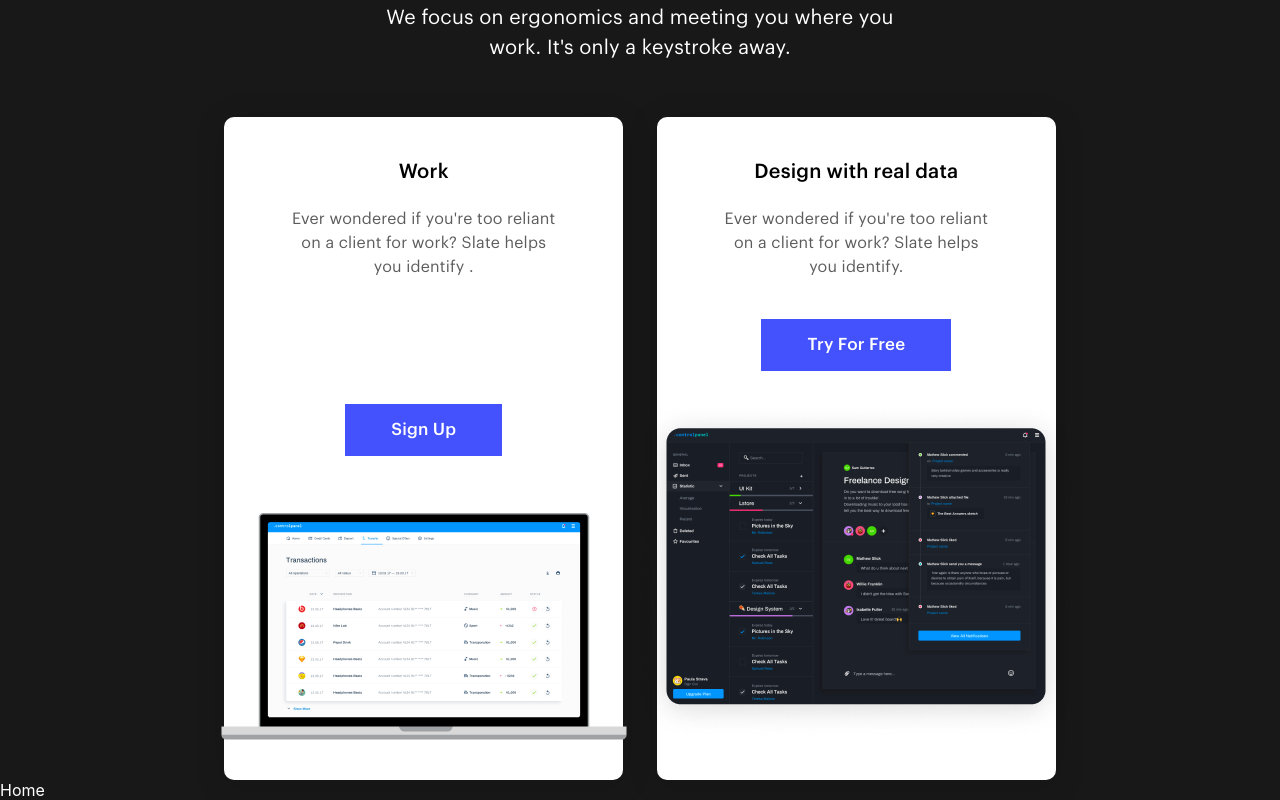
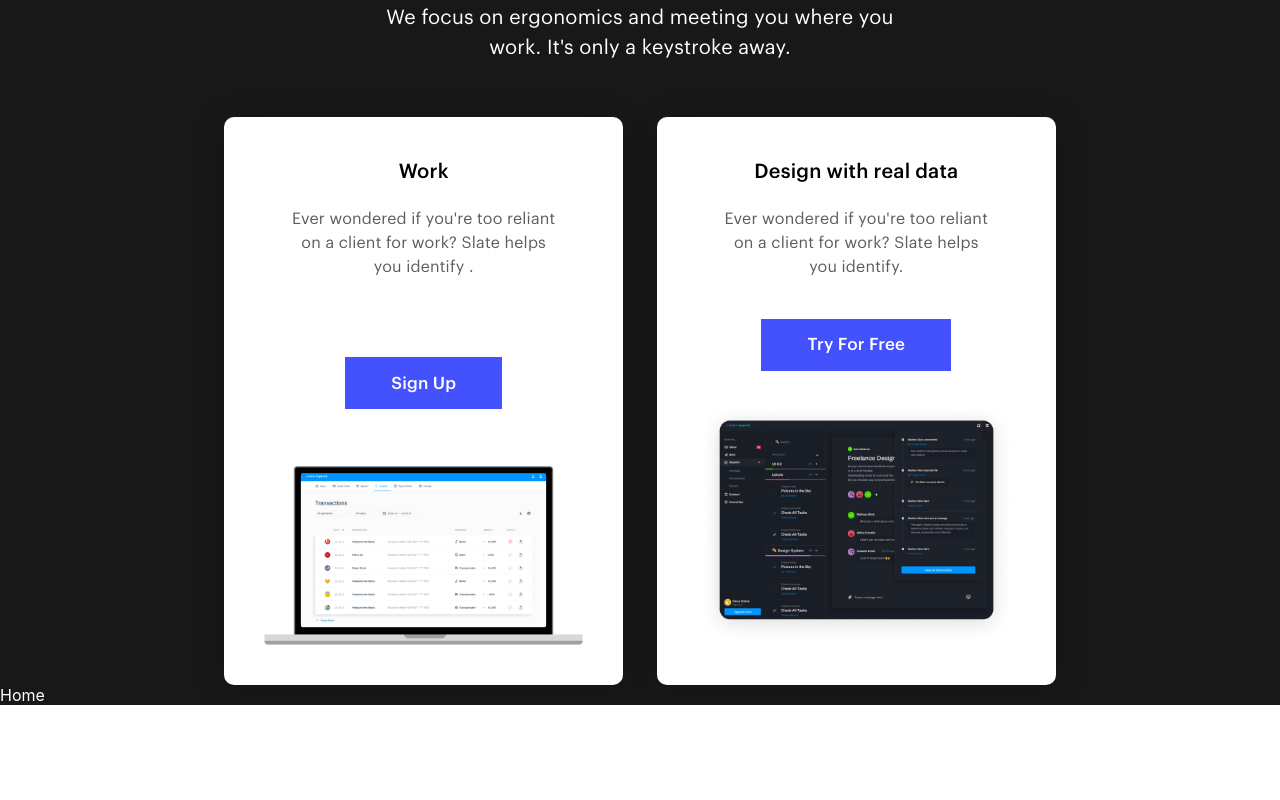
Before and after one commit to TheDa21crj/Landing-Page, a React (Create React App) app: page / in a window 1280 px wide. Shown: the part 2560-3360 px from the top of the page. After the commit the page ends 3265 px from the top, so only its background shows below. Built offline with nearby package versions, Linux system fonts and the light colour scheme; the HTML template or start-up script is replaced by a standard one.

Commit message:
cards styled

```diff
--- a/src/Components/Css/Contents.css
+++ b/src/Components/Css/Contents.css
@@ -110,7 +110,7 @@
 }
 
 .SignUp {
-    margin-top: 125px;
+    margin-top: 78px;
     margin-bottom: 57px;
     width: 157px;
     padding: 13.5px 46px;
@@ -128,3 +128,7 @@
     color: #ffffff;
     border-style: none;
 }
+
+.ContentCardImg {
+    width: 100%;
+}
```
